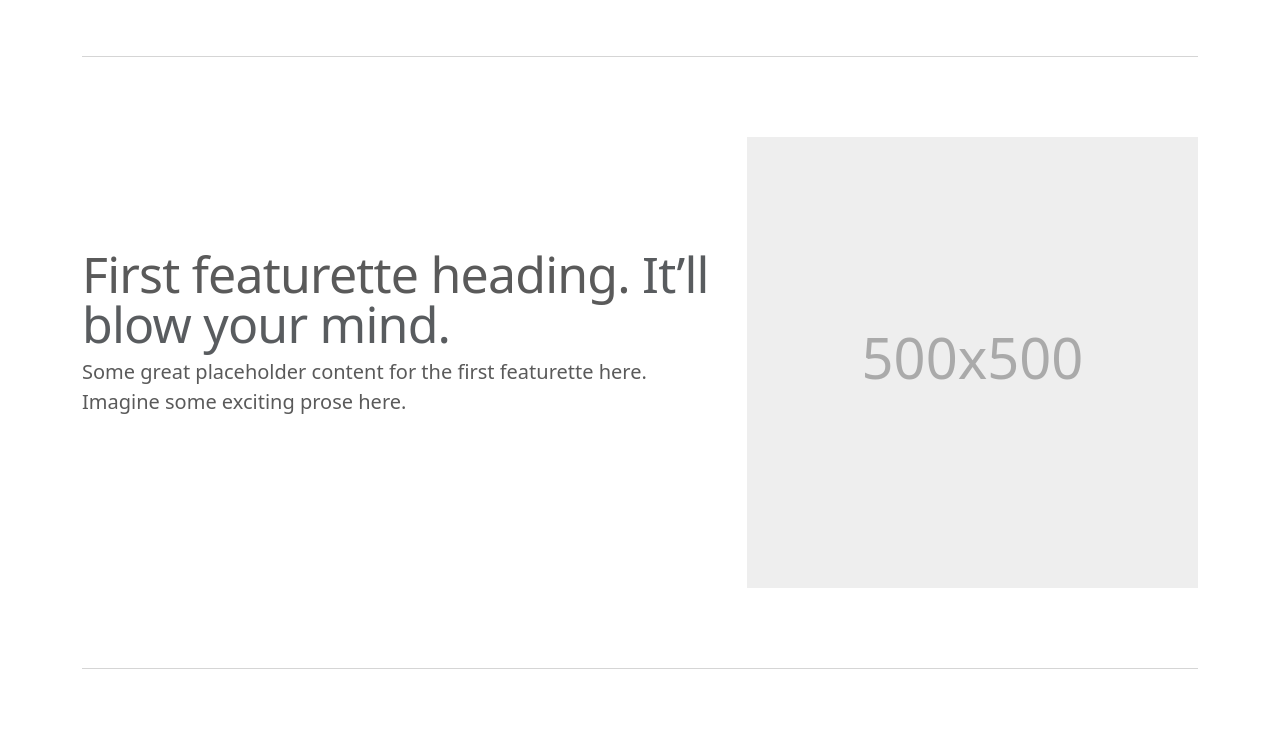
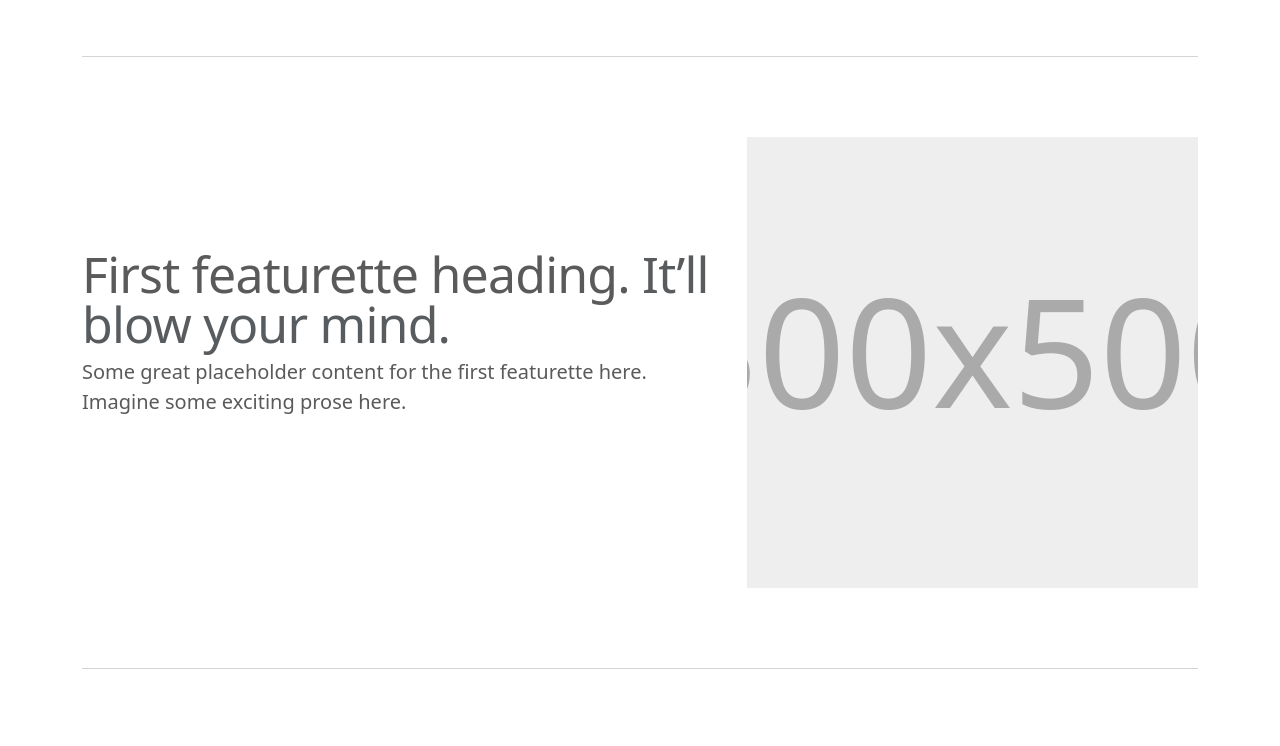
Before and after one commit to fercasloz/unidadfercasloz, a plain HTML site: page index.html in a window 1280 px wide. Shown: the part 1000-1746 px from the top of the page. Drawn offline with nearby package versions, Linux system fonts and the light colour scheme.

Commit message:
modifico fuente

```diff
--- a/index.html
+++ b/index.html
@@ -26,7 +26,7 @@
 
       @media (min-width: 768px) {
         .bd-placeholder-img-lg {
-          font-size: 3.5rem;
+          font-size: 9.5rem;
         }
       }
     </style>
```
